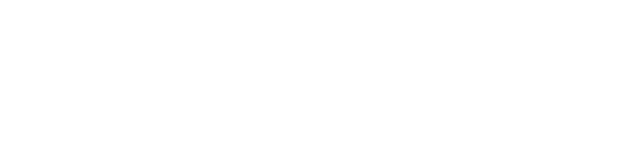
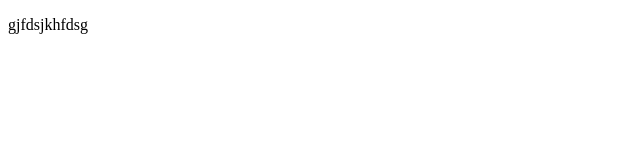
Before and after one commit to apumia1/second-repo, a plain HTML site: page index.html in a window 1280 px wide. Shown: the whole page, without its empty margins (0-640 px from the left). Drawn offline with Linux system fonts and the light colour scheme.

Commit message:
new something added

```diff
--- a/index.html
+++ b/index.html
@@ -9,7 +9,7 @@
 </head>
 
 <body>
-
+    <p>gjfdsjkhfdsg</p>
 </body>
 
 </html>
```
